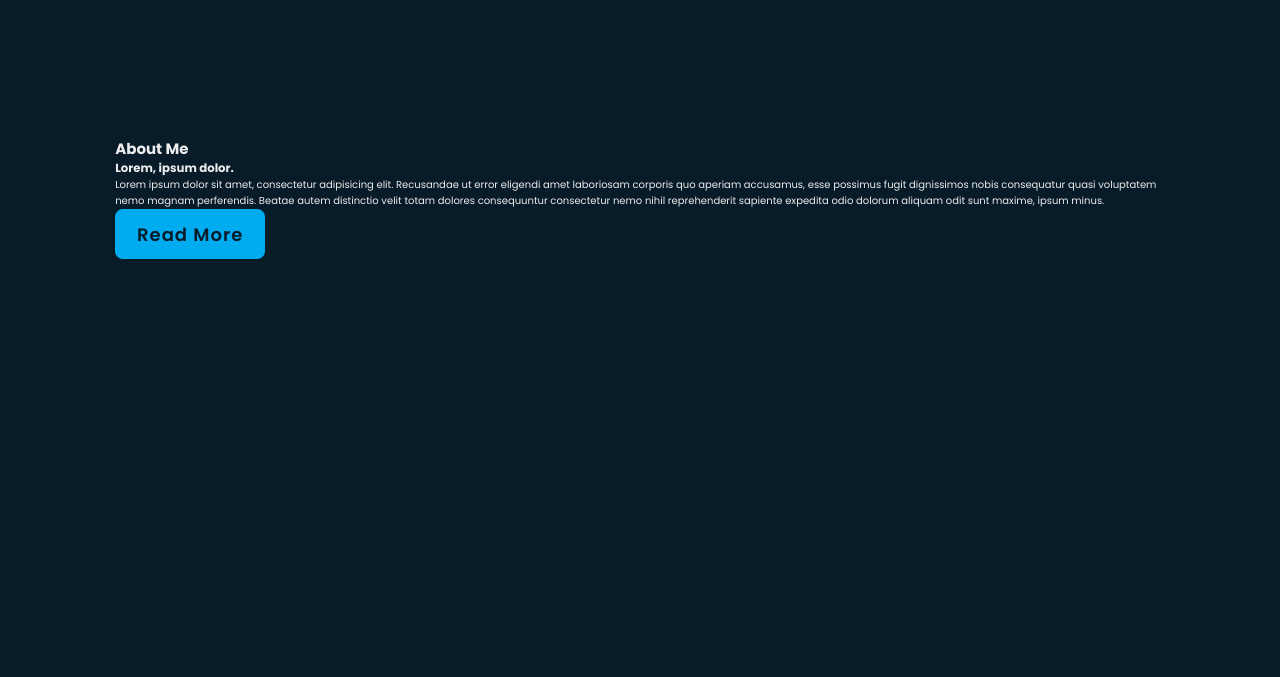
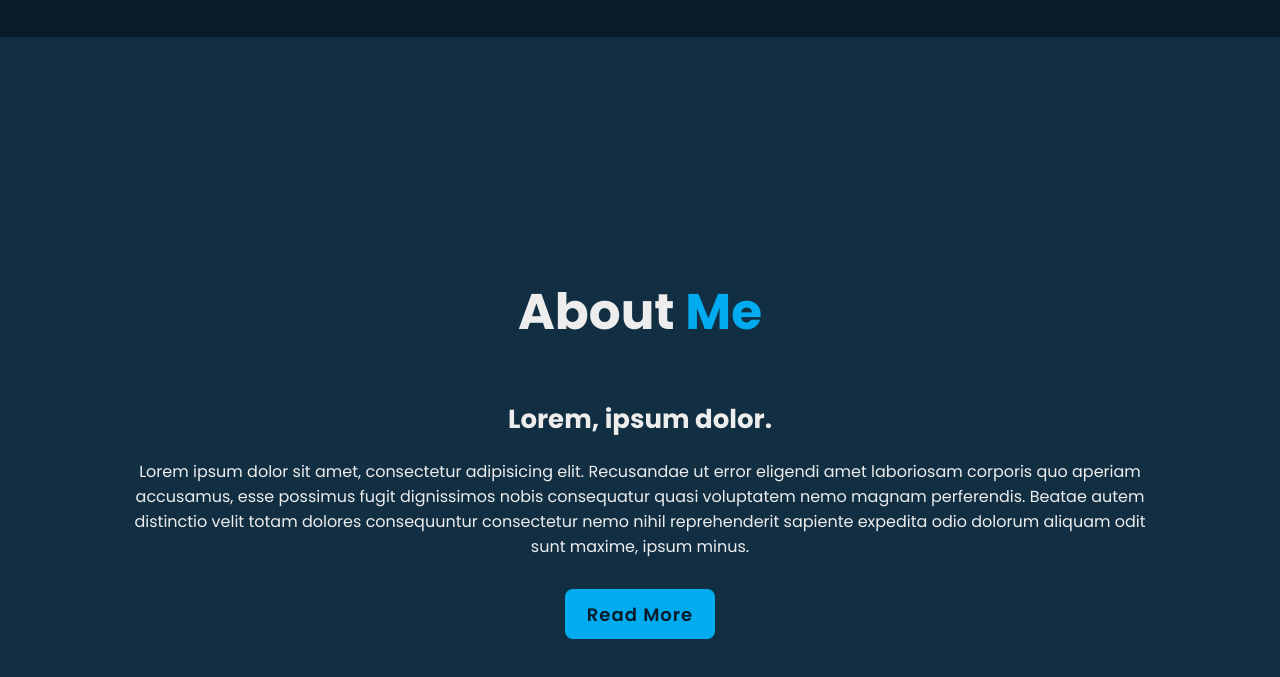
Before and after one commit to wilsonthebaptiste/Personal-Portfolio-2, a plain HTML site: page html_pages/index.html in a window 1280 px wide. Shown: the part 763-1440 px from the top of the page. Drawn offline with nearby package versions, Linux system fonts and the light colour scheme; a web font is replaced by a local one.

Commit message:
contains completed styling for the about me section

```diff
--- a/css_pages/index_style.css
+++ b/css_pages/index_style.css
@@ -208,3 +208,45 @@ section{
 .home-sci a:hover::before{
 width: 100%;
 }
+
+.about{
+    display: flex;
+    justify-content: center;
+    align-items: center;
+    flex-direction: column;
+    gap: 2rem;
+    background: var(--second-bg-color);
+    padding-bottom: 6rem;
+}
+
+.heading{
+    font-size: 5rem;
+    margin-bottom: 3rem;
+    text-align: center;
+}
+
+span {
+    color: var(--main-color);
+}
+
+.about-content{
+    text-align: center;
+}
+
+.about-content h3 {
+    font-size: 2.6rem;
+}
+
+.about-content p{
+    font-size: 1.6rem;
+    margin: 2rem 0 3rem;
+}
+
+.btn-box.btns{
+    display: inline-block;
+    width: 15rem;
+}
+
+.btn-box.btns a::before{
+    background: var(--second-bg-color);
+}
```
